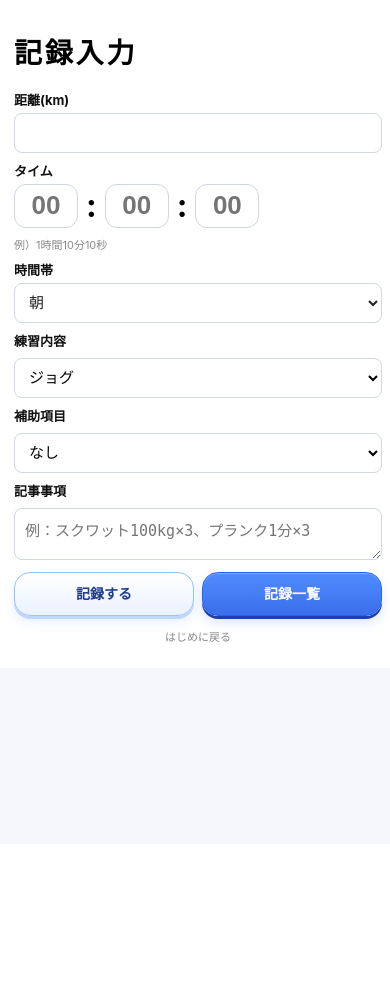
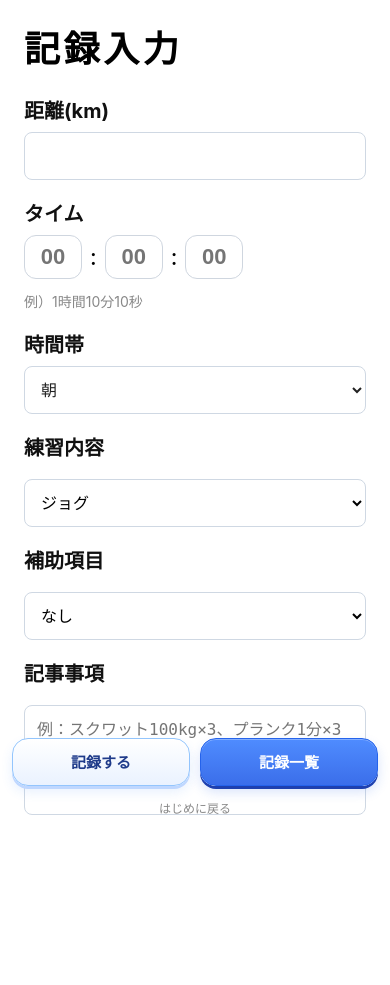
Before and after one commit to masakazu-2518/running-story-app, a Flask app: page /input in a window 390 px wide. Before the commit the page ends 642 px from the top, so only its background shows below. Run offline with Flask 3, Linux system fonts and the light colour scheme.

Commit message:
画面修正

```diff
--- a/static/style.css
+++ b/static/style.css
@@ -1954,6 +1954,7 @@ textarea.form_input {
     }
 
     /* index画面--------------------------- */
+    /* index画面--------------------------- */
     html,
     body {
         margin: 0;
@@ -1965,74 +1966,97 @@ textarea.form_input {
         width: 100%;
         max-width: none;
         margin: 0;
-        padding: 16px 14px 20px;
         border: none;
         border-radius: 0;
         box-shadow: none;
     }
 
-    .page--input {
-        padding: 12px 14px;
-        justify-content: flex-start;
-    }
-
-    .page-title {
+    .page.page--input {
+        min-height: 100svh;
+        padding: 28px 24px 170px;
+        overflow: visible;
+    }
+
+    .page__title {
+        margin: 0 0 24px;
+        font-size: 36px;
+        line-height: 1.2;
+    }
+
+    .form {
+        display: grid;
+        gap: 18px;
+    }
+
+    .form__group {
+        display: grid;
+        gap: 8px;
+    }
+
+    .form__label {
         font-size: 20px;
-        margin-bottom: 8px;
-    }
-
-    .form {
-        gap: 8px;
-    }
-
-    .form__group {
-        gap: 4px;
-    }
-
-    .form__label,
-    .form_label {
-        font-size: 13px;
+        margin: 0;
     }
 
     .form__input,
     .form__select,
-    .form_select,
-    .form_input,
-    textarea.form_input,
-    input[type="number"] {
-        height: 40px;
+    .form_select {
+        width: 100%;
+        height: 48px;
+        font-size: 16px;
+    }
+
+    .time-wrap {
+        display: flex;
+        align-items: center;
+        gap: 8px;
+    }
+
+    .time-box {
+        width: 58px;
+        height: 44px;
+        font-size: 22px;
+        font-weight: 600;
+    }
+
+    .time-colon {
+        font-size: 22px;
+        font-weight: 500;
+    }
+
+    textarea.form_input {
+        height: 110px;
+        resize: none;
+    }
+
+    .button-group {
+        position: fixed;
+        left: 12px;
+        right: 12px;
+        bottom: 58px;
+        z-index: 30;
+
+        display: flex;
+        gap: 10px;
+    }
+
+    .button-group .button {
+        flex: 1;
+        min-width: 0;
+        height: 48px;
         font-size: 15px;
-        padding: 0 10px;
-    }
-
-    textarea.form_input {
-        height: 52px;
-        padding-top: 10px;
-    }
-
-    .time-box {
-        width: 64px;
-        height: 44px;
-        font-size: 26px;
-    }
-
-    .time-note {
-        font-size: 11px;
-    }
-
-    .button-group {
-        gap: 8px;
-        margin-top: 4px;
-    }
-
-    .button-group .button {
-        height: 44px;
-        font-size: 14px;
     }
 
     .back-intro {
-        margin-top: 4px;
-        font-size: 11px;
+        position: fixed;
+        left: 0;
+        right: 0;
+        bottom: 28px;
+        z-index: 30;
+
+        margin: 0;
+        text-align: center;
+        font-size: 12px;
     }
 
     /* log画面------------------------------------- */
```
